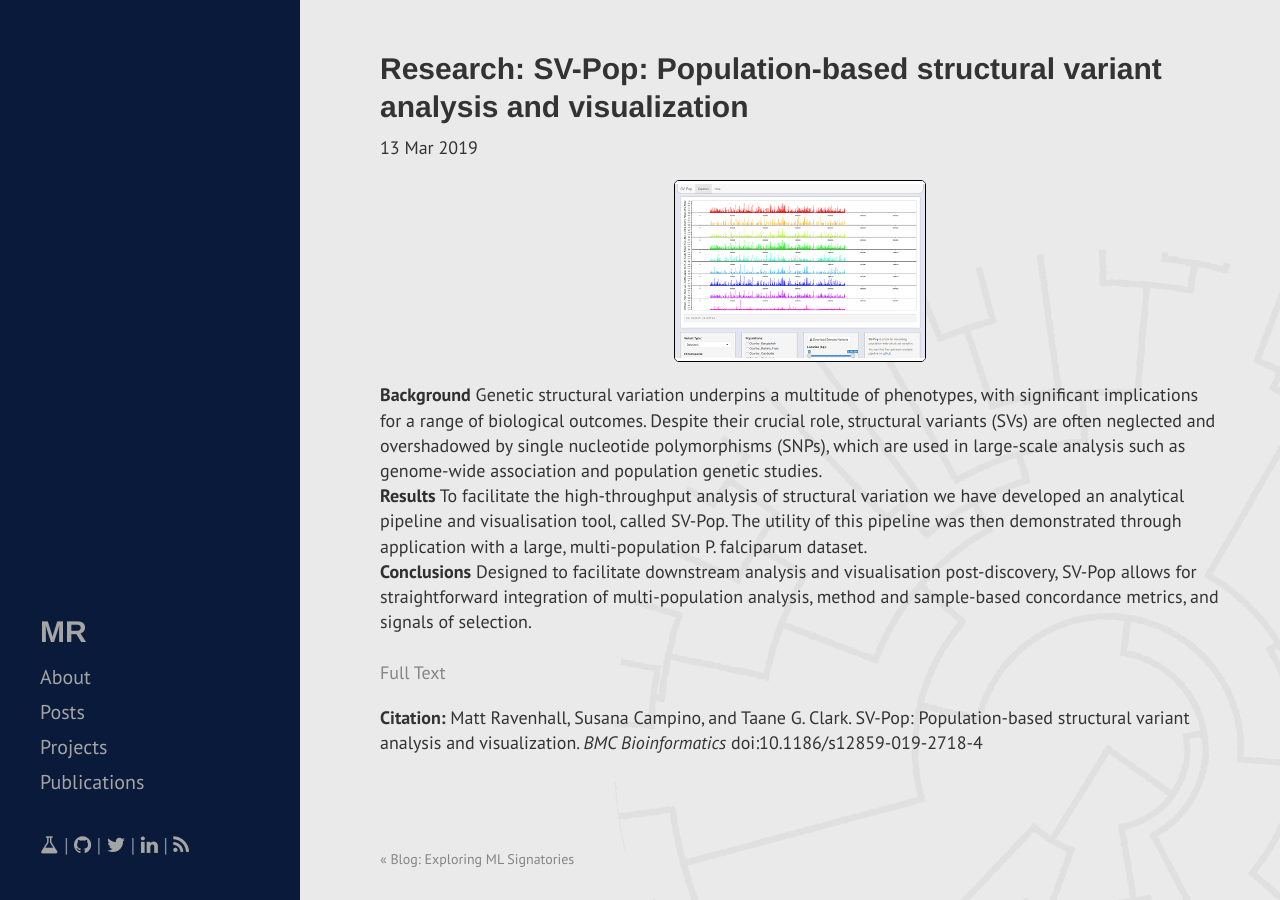
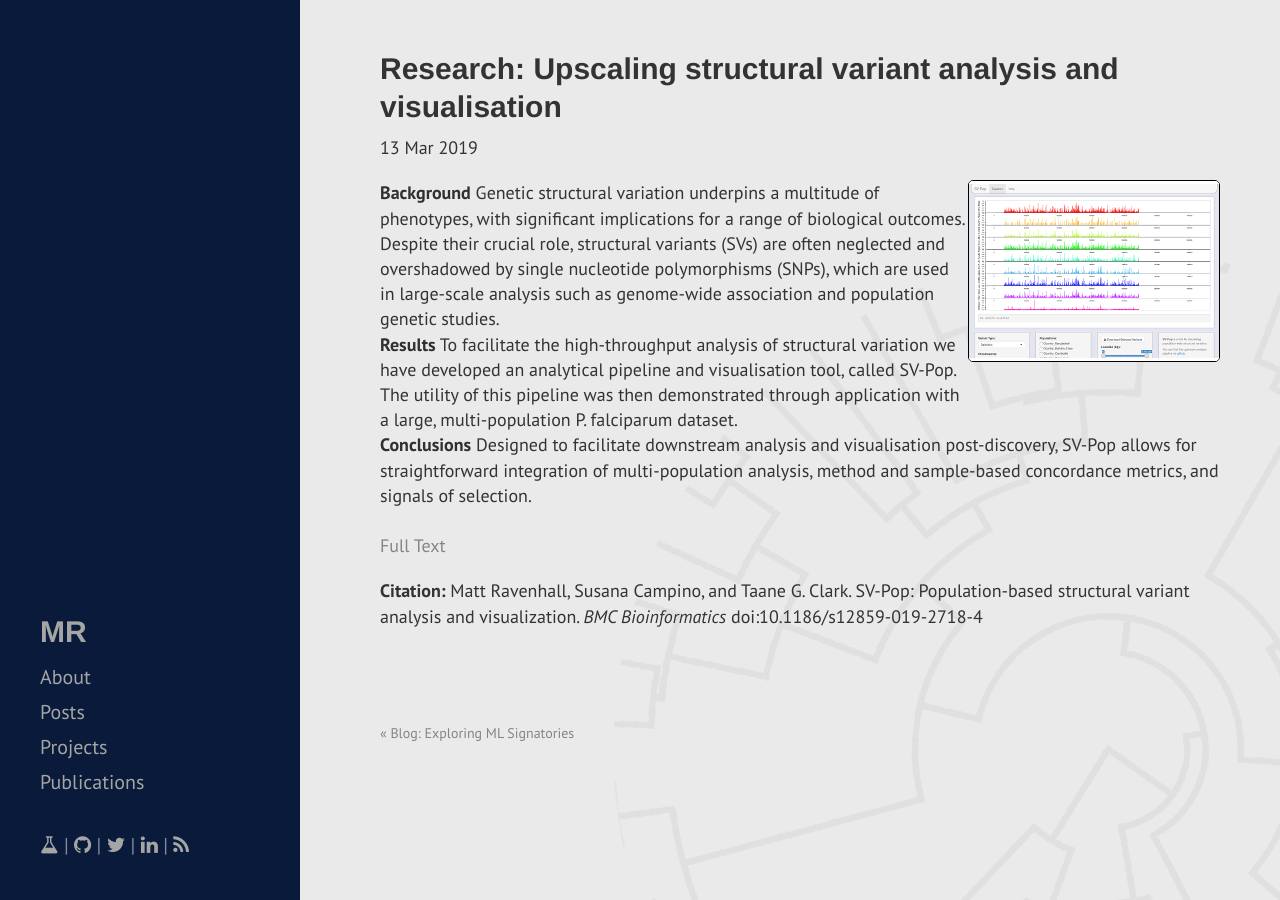
Before and after one commit to mattravenhall/mattravenhall.github.io, a Jekyll site: the page built from _posts/2019-03-13-SV-Pop.md, in a window 1280 px wide. Built offline with Jekyll 4.4.1, drawn with Linux system fonts in a browser that asks for light colours.

Commit message:
Minor reformatting of SV-Pop post

```diff
--- a/_posts/2019-03-13-SV-Pop.md
+++ b/_posts/2019-03-13-SV-Pop.md
@@ -1,10 +1,10 @@
 ---
 layout: post
-title: "Research: SV-Pop: Population-based structural variant analysis and visualization"
+title: "Research: Upscaling structural variant analysis and visualisation"
 date: 2019-03-13
 ---
 
-<img style="display: block; margin: 0 auto; border: 1px solid black" alt="Example SV-Pop Visualisation." hspace="20" src="/assets/highlights/highlight_svpop.png">
+<img style="float: right; border: 1px solid black" alt="Example SV-Pop Visualisation." hspace="20" src="/assets/highlights/highlight_svpop.png">
 
 **Background**
 Genetic structural variation underpins a multitude of phenotypes, with significant implications for a range of biological outcomes. Despite their crucial role, structural variants (SVs) are often neglected and overshadowed by single nucleotide polymorphisms (SNPs), which are used in large-scale analysis such as genome-wide association and population genetic studies.
```
